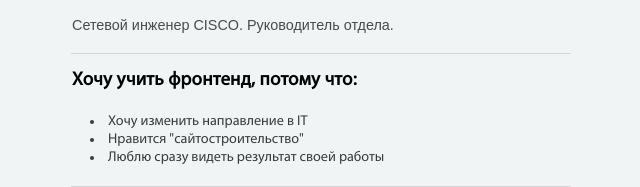
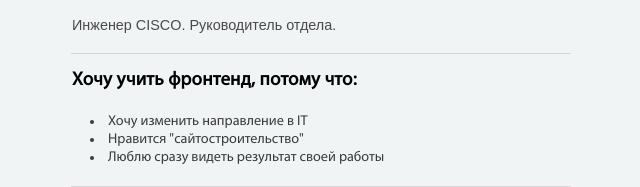
Before and after one commit to dzygarmayster/homework01, a plain HTML site: page index.html in a window 1280 px wide. Shown: the part 310-497 px from the top of the page, 319-959 px from the left. Drawn offline with Linux system fonts and the light colour scheme.

Commit message:
Final cut

```diff
--- a/index.html
+++ b/index.html
@@ -3,14 +3,14 @@
 <head>
 	<meta charset="utf-8" content="text/html">
 	<link href="css\style.css" rel="stylesheet">
-	<title>Homework M1</title>
+	<title>Homework 01</title>
 </head>
 <body>
 	<div class="wrapper">
 		<div class="header content-box">
 			<h1 class="header-title">ВОЙТКОВ ДМИТРИЙ</h1>
 			<img class="photo" src="img\photo.jpg">
-			<p class="header-text">Сетевой инженер CISCO. Руководитель отдела.</p>
+			<p class="header-text">Инженер CISCO. Руководитель отдела.</p>
 		</div>
 		<div class="main content-box">
 			<h4 class="main-title box-title">Хочу учить фронтенд, потому что:</h4>
```
